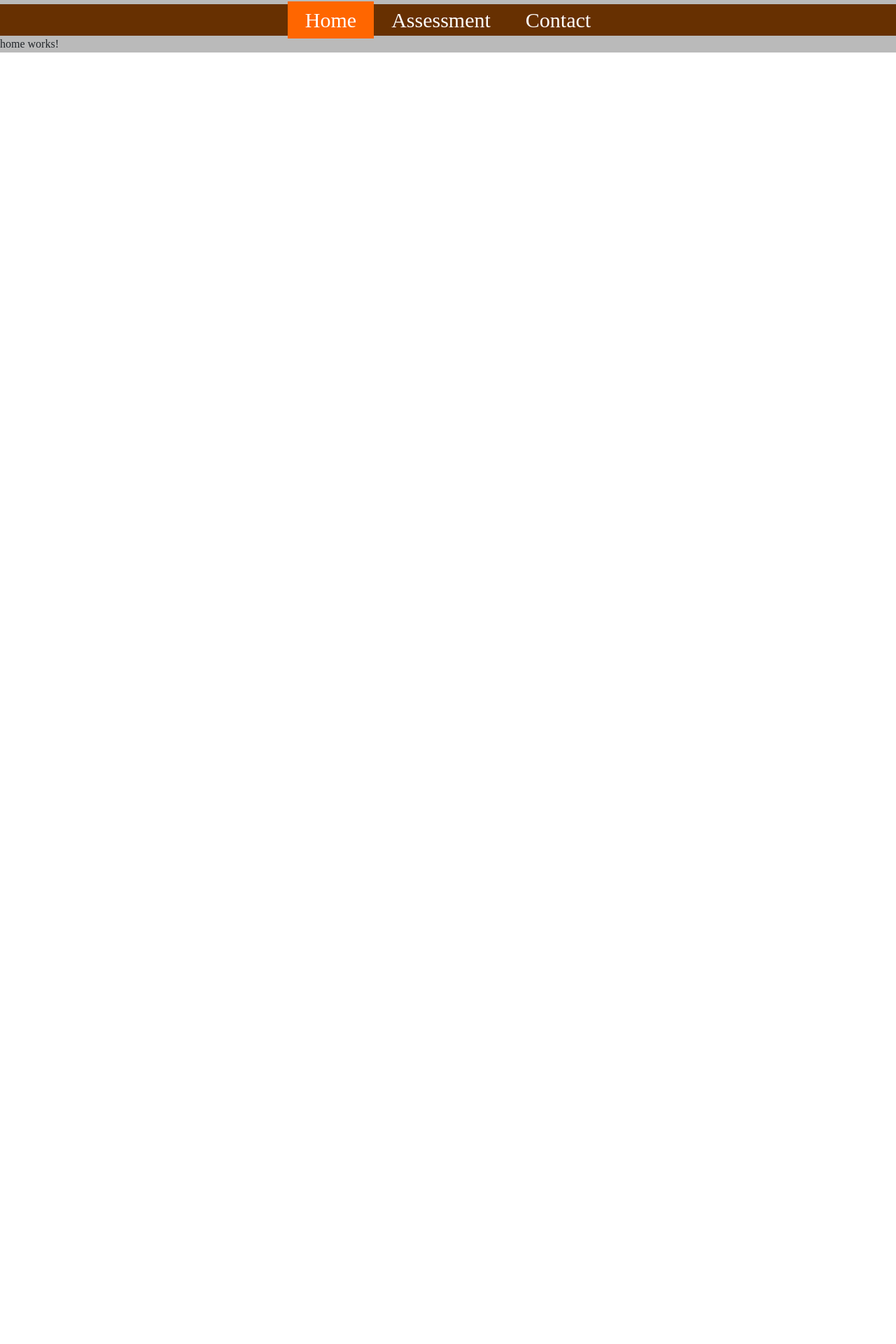
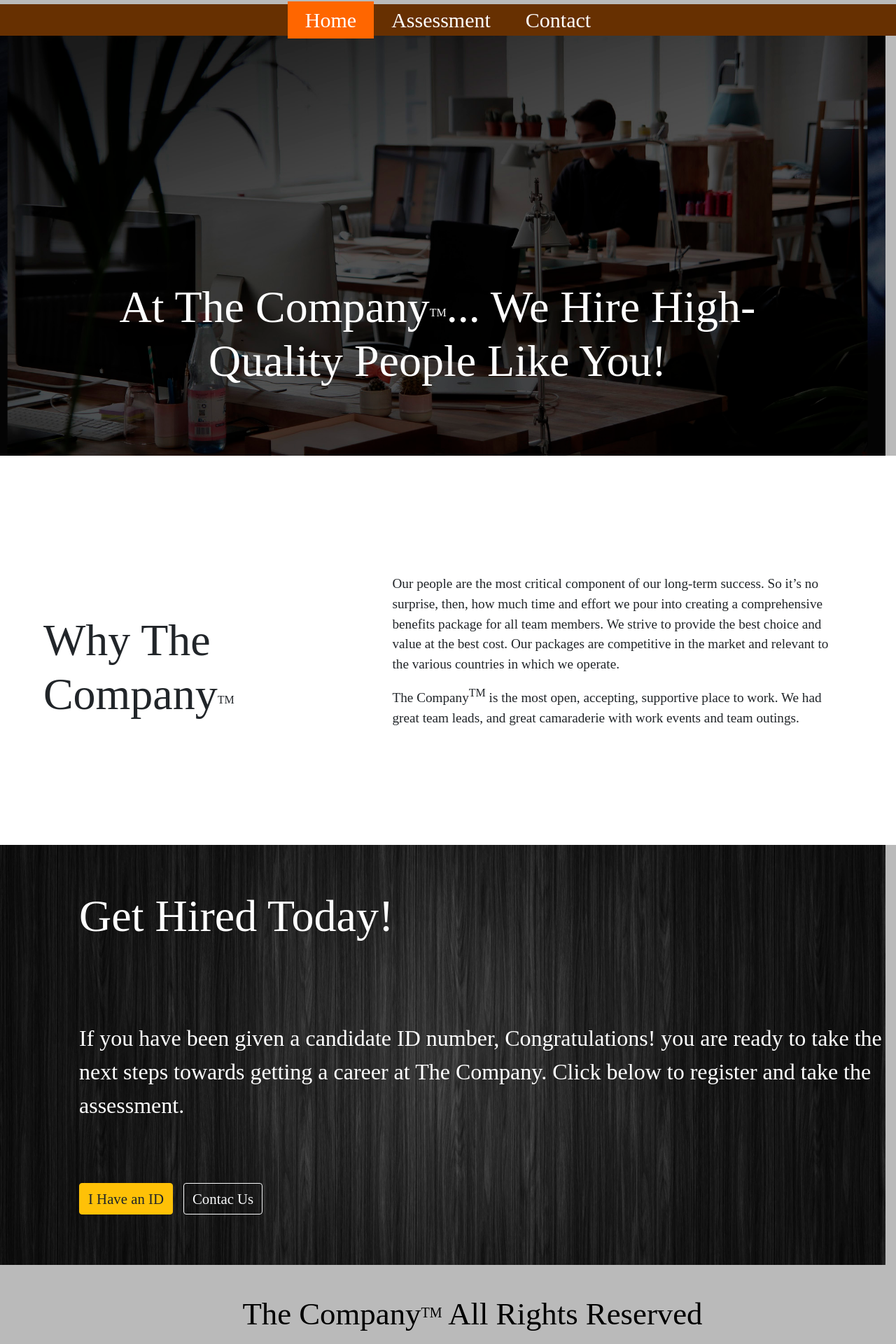
Before and after one commit to wana155/Pahse2Project, an Angular app: page /home in a window 1280 px wide. Shown: the part 197-2117 px from the top of the page at 70% size. Before the commit the page ends 800 px from the top, so only its background shows below. Built offline with nearby package versions, Linux system fonts and the light colour scheme.

Commit message:
Populated the home page with content

```diff
--- a/src/app/app.component.css
+++ b/src/app/app.component.css
@@ -32,3 +32,15 @@
     padding: 10px;
     padding-left: 25px;
     padding-right: 25px;}
+
+    #four {
+
+        padding-left:20%;
+     }
+     .centeredTitle{
+         font-size: 2.8em;
+         padding: 1em;
+         padding-left: 10%;
+         padding-bottom: .5em;
+          color: black;
+      }
--- a/src/app/app.component.html
+++ b/src/app/app.component.html
@@ -2,8 +2,8 @@
 
 <br>
     <br> <div id ="titulo2">
-    <h1 class ="titulo">The Company<sup id="hsma">TM</sup> Blog</h1>
-    <h3 >The one stop site for all The Company<sup id = "hsmall">TM</sup> news</h3>
+    <h1 class ="titulo">The Company<sup id="hsma">TM</sup> Assessment</h1>
+    <h3 >The one stop site for all The Company<sup id = "hsmall">TM</sup> carrers</h3>
     </div>
     <br>
     <nav class="navbarro">
@@ -19,4 +19,7 @@
     <p>{{activeHom}}</p>
    </div>
 -->
+<div class="row" id="four">
+    <h1 class="centeredTitle"> The Company<sup id="hsma">TM</sup> All Rights Reserved</h1>
+ </div>
 </body>
--- a/src/app/home/home.component.css
+++ b/src/app/home/home.component.css
@@ -0,0 +1,44 @@
+#hsma{font-size:16px;}
+#one{
+    background-image: url("../../assets/images/image7.jpg");
+    background-color: #cccccc;
+    height: 600px;
+    max-width: 100%;
+    background-position: center; /* Center the image */
+    background-repeat: no-repeat; /* Do not repeat the image */
+    background-size: cover;
+   }
+   .centerTitle{
+    padding-top: 350px;
+    padding-left: 10%;
+    padding-right: 10%;
+    color: rgb(255, 255, 255);
+    font-size: 4em;
+    max-width: 1800px;
+    text-align: center;
+}
+.centeredTitle{
+    font-size: 4em;
+    padding: 1em;
+    padding-left: 10%;
+    padding-bottom: .5em;
+     color: black;
+ }
+ #three{
+    background-image: url("../../assets/images/image2.jpg");
+    background-color: #cccccc;
+    height: 600px;
+    max-width: 100%;
+    background-position: center; /* Center the image */
+    background-repeat: no-repeat; /* Do not repeat the image */
+    background-size: cover;
+    }
+
+.simpleParagraph{
+    font-size: 2em;
+    color: white;
+    padding-left: 10%;
+}
+#botone{
+    padding-left: 10%;
+}
--- a/src/app/home/home.component.html
+++ b/src/app/home/home.component.html
@@ -1 +1,32 @@
-<p>home works!</p>
+
+        <div class="row" id="one">
+            <h1 class="centerTitle">At The Company<sup id="hsma">TM</sup>... We Hire High-Quality People Like You!</h1>
+         </div>
+
+        <div class="row" id="two" style="background-color: white;">
+            <nav style="width: 100%;height:150px ;">
+            </nav>
+            <div class="col-5"  >
+                <h1 style="margin-left:12% ; margin-top:2cm ;font-size: 4em;" > Why The Company<sup id="hsma">TM</sup> </h1>
+            </div>
+            <div class="col-7">
+               <p style=" margin-top:.5cm ;margin-left:2%; padding-right:10%; font-size: 1.2em;" > Our people are the most critical component of our long-term success. So it’s no surprise, then, how much time and effort we pour into creating a comprehensive benefits package for all team members. We strive to provide the best choice and value at the best cost. Our packages are competitive in the market and relevant to the various countries in which we operate. </p>
+               <p style=" margin-top:.5cm ;margin-left:2%; padding-right:10%; font-size: 1.2em;" > The Company<sup id="hsma">TM</sup> is the most open, accepting, supportive place to work. We had great team leads, and great camaraderie with work events and team outings. </p>
+
+            </div>
+            <nav style="width: 100%;height:150px ;">
+            </nav>
+         </div>
+
+
+<div class="row" id="three">
+    <h1 class="centeredTitle" style="color: white;">Get Hired Today! </h1>
+    <p class="simpleParagraph">If you have been given a candidate ID number, Congratulations! you are ready to take the next steps towards getting a career at The Company. Click below to register and take the assessment.</p>
+    <div id="botone">
+
+        <button [routerLink]="'assessment'" type="button" class="btn btn-warning" style=" font-size: 1.3em;" >I Have an ID</button>
+
+        <button onclick="[routerLink]='assessment';" type="button" class="btn btn-outline-light " style="margin-left: 15px; font-size: 1.3em;">Contac Us</button>
+
+    </div>
+</div>
```
